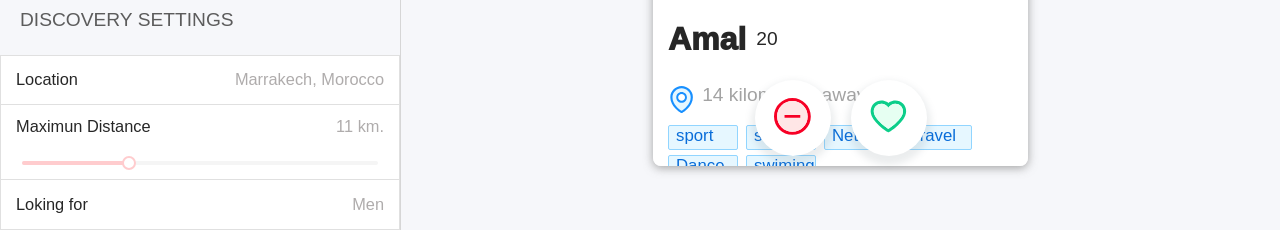
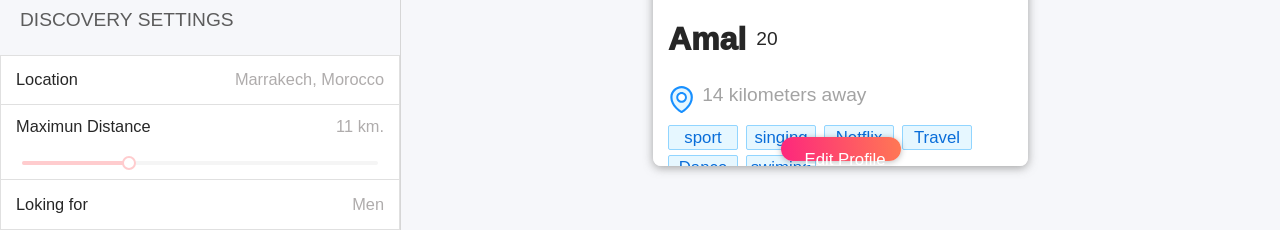
Before and after one commit to lamhidra-hamza/Matcha, a React (Create React App) app: page /app in a window 1280 px wide. Both pictures are taken after a click on the element 70 px from the left and 26 px from the top of the page. Shown: the part 568-798 px from the top of the page. Built offline with nearby package versions, Linux system fonts and the light colour scheme; a web font is replaced by a local one.

Commit message:
fix bugs

```diff
--- a/src/components/chatBox/ChatBox.js
+++ b/src/components/chatBox/ChatBox.js
@@ -29,62 +29,35 @@ export default function ChatBox() {
 
         <MessageReceived />
         <MessageSent />
-
-        <MessageReceived />
-
-        <MessageSent />
-
-        <MessageReceived />
-
-        <MessageSent />
-
-        <MessageReceived />
-
-        <MessageSent />
-
-        <MessageReceived />
-
-        <MessageSent />
-
-        <MessageReceived />
-
-        <MessageSent />
-
         <MessageReceived />
         <MessageSent />
-
-        <MessageReceived />
-
-        <MessageSent />
-                <MessageSent />
-
-
-        <MessageReceived />
-
-        <MessageSent />
-
         <MessageReceived />
         <MessageSent />
-
-        <MessageReceived />
-
-        <MessageSent />
-
-        <MessageReceived />
-
-        <MessageSent />
-
         <MessageReceived />
         <MessageSent />
-
         <MessageReceived />
-
         <MessageSent />
-
         <MessageReceived />
-
         <MessageSent />
-
+        <MessageReceived />
+        <MessageSent />
+        <MessageReceived />
+        <MessageSent />
+        <MessageSent />
+        <MessageReceived />
+        <MessageSent />
+        <MessageReceived />
+        <MessageSent />
+        <MessageReceived />
+        <MessageSent />
+        <MessageReceived />
+        <MessageSent />
+        <MessageReceived />
+        <MessageSent />
+        <MessageReceived />
+        <MessageSent />
+        <MessageReceived />
+        <MessageSent />
         <MessageReceived />
       </div>
       <div className="chatBoxInput">
@@ -99,7 +72,7 @@ export default function ChatBox() {
         </div>
         <div className="chatButton">
           <Button shape="round" className={'sentBtn'}>
-            send
+            Edit
           </Button>
         </div>
       </div>
--- a/src/components/editProfile/EditProfile.js
+++ b/src/components/editProfile/EditProfile.js
@@ -6,7 +6,7 @@ import { HeartTwoTone, EyeTwoTone } from '@ant-design/icons'
 import ProfileImgItem from '../profileImgItem/profileImgItem'
 import ProfileImgEmpty from '../profileImgIEmpty/profileImgIEmpty'
 import LikeViewItems from '../likeAndView/LikeViewItems'
-import { Slider, Input, Select } from 'antd'
+import { Slider, Input, Select, Button } from 'antd'
 
 export default function EditProfile() {
   const handleChange = () => {
@@ -125,6 +125,12 @@ export default function EditProfile() {
             </div>
           </div>
         </div>
+
+        <div className="floatBtn">
+          <Button shape="round" className={'saveProfileBtn'}>
+            Save
+          </Button>
+        </div>
       </div>
     </div>
   )
--- a/src/components/editProfile/EditProfile.scss
+++ b/src/components/editProfile/EditProfile.scss
@@ -1,7 +1,7 @@
 .editProfileContainer {
     color: #2d2d2d;
     background: #f6f7fa;
-    height: 100vh;
+    //height: 100vh;
     width: 100%;
     border-left: 1px #d6d6d6 solid;
     display: flex;
@@ -9,7 +9,7 @@
     align-items: center;
 
     .profileInfoConatainer {
-      height: 100vh;
+      height: calc(100% + 50px) ;
       width: 100%;
       overflow: auto;
 
@@ -123,3 +123,25 @@
     display: flex;
     flex-wrap: wrap;
 }
+
+.floatBtn {
+    position: absolute;
+    display: flex;
+    flex-direction: row;
+    z-index: 100;
+    align-items: center;
+}
+
+.saveProfileBtn {
+    color: white !important;
+    background: rgb(245,34,45) !important;
+    background: linear-gradient(262deg, #ff7854, #fd267d) !important;
+    border: none !important;
+    cursor: pointer;
+    width: 120px !important;
+    height: 3vh !important;
+    font-size: 1.2em !important;
+    font-weight: 500 !important;
+    box-shadow: 0 1px 6px 0 rgba(0,0,0,.27) !important;
+    margin: 5px;
+}
--- a/src/components/infoCard/InfoCard.css
+++ b/src/components/infoCard/InfoCard.css
@@ -71,13 +71,15 @@
     box-shadow: 0 5px 7px 4px rgba(112,125,134,0.14);
     background-color: #fff;
     border-radius: 50%;
-    width: 76px;
-    height: 76px;
-    font-size: 2.3rem;
+    width: 50px;
+    height: 50px;
+    font-size: 1.8rem;
     text-align: center;
     margin: 10px;
     cursor: pointer;
     padding: 10px;
+    display: flex;
+    align-items: center;
 }
 
 .personReactions {
@@ -85,4 +87,19 @@
     display: flex;
     flex-direction: row;
     z-index: 100;
+    align-items: center;
 }
+
+.editProfileBtn {
+    color: white !important;
+    background: rgb(245,34,45) !important;
+    background: linear-gradient(262deg, #ff7854, #fd267d) !important;
+    border: none !important;
+    cursor: pointer;
+    width: 120px !important;
+    height: 3vh !important;
+    font-size: 1.2em !important;
+    font-weight: 500 !important;
+    box-shadow: 0 1px 6px 0 rgba(0,0,0,.27) !important;
+    margin: 5px;
+}
--- a/src/components/infoCard/Infocard.js
+++ b/src/components/infoCard/Infocard.js
@@ -1,21 +1,26 @@
 import React from 'react'
-import { Carousel, Tag, Divider } from 'antd';
-import { EnvironmentTwoTone, HeartTwoTone, MinusCircleTwoTone } from '@ant-design/icons'
+import { Carousel, Tag, Divider, Button } from 'antd'
+import {
+  EnvironmentTwoTone,
+  HeartTwoTone,
+  MinusCircleTwoTone,
+} from '@ant-design/icons'
 
 import './InfoCard.css'
 
-const Infocard = props => {
-
+const Infocard = (props) => {
   const info = {
-        firstName: "Amal",
+    firstName: 'Amal',
     age: 20,
     distance: '14',
-        tags: ["sport", "singing", "Netflix", "Travel", "Dance", "swiming"],
-        status: "Hey I'm looking for new frindes !",
-        images: ["https://i.pinimg.com/originals/1a/20/b2/1a20b2ad94d5b6d6a25565c3ccc61ece.jpg",
-                "https://encrypted-tbn0.gstatic.com/images?q=tbn%3AANd9GcQScNAkshkRSpAWT0Qv-Mzrw5mUVSls-tGJ7g&usqp=CAU",
-                "https://i.pinimg.com/474x/66/94/7d/66947da4b8bba10226afd00ae5fa7eaa.jpg",
-        ]
+    tags: ['sport', 'singing', 'Netflix', 'Travel', 'Dance', 'swiming'],
+    status:
+      "Hey I'm looking for new frindes ksdjf kjsdf adsfsdklfj sdfjkasdkfjskjdf asdkjfakjdsf asdkjfkasdjf asdlfkjasf lakjsdf!",
+    images: [
+      'https://i.pinimg.com/originals/1a/20/b2/1a20b2ad94d5b6d6a25565c3ccc61ece.jpg',
+      'https://encrypted-tbn0.gstatic.com/images?q=tbn%3AANd9GcQScNAkshkRSpAWT0Qv-Mzrw5mUVSls-tGJ7g&usqp=CAU',
+      'https://i.pinimg.com/474x/66/94/7d/66947da4b8bba10226afd00ae5fa7eaa.jpg',
+    ],
   }
 
   return (
@@ -23,36 +28,68 @@ const Infocard = props => {
       <div className="infoCardContainer">
         <div className="infoPage">
           <Carousel dotPosition={'top'}>
-                        {info.images.map(image =>
+            {info.images.map((image) => (
               <div className="fiximg">
-                            <img alt="img-card" className="imgCard" src={image}/>
-                        </div>)}
+                <img alt="img-card" className="imgCard" src={image} />
+              </div>
+            ))}
           </Carousel>
-                    <div className="rowboxCard" style={{marginTop: '15px'}}>
+          <div className="rowboxCard" style={{ marginTop: '15px' }}>
             <h2 className="fisrtNameCard"> {info.firstName}</h2>
-                        <h4 style={{margin: '10px'}} className="smallfontCard">{info.age}</h4>
+            <h4 style={{ margin: '10px' }} className="smallfontCard">
+              {info.age}
+            </h4>
           </div>
           <div className="rowboxCard">
-                        <EnvironmentTwoTone style={{fontSize: '1.7rem'}} />
-                        <h4 className="smallfontCard" style={{color: '#a3a3a3'}}>{info.distance} kilometers away</h4>
+            <EnvironmentTwoTone style={{ fontSize: '1.7rem' }} />
+            <h4 className="smallfontCard" style={{ color: '#a3a3a3' }}>
+              {info.distance} kilometers away
+            </h4>
           </div>
-                    <div style={{display: 'flex', flexWrap: 'wrap', alignItems: 'space-between', marginRight: '15px', marginLeft:'15px'}}>
-                        {info.tags.map(tag =><Tag color="blue" style={{height: "25px", width:"70px", fontSize:'120%', marginTop: '5px'}}>{tag}</Tag>)}
+          <div
+            style={{
+              display: 'flex',
+              flexWrap: 'wrap',
+              alignItems: 'space-between',
+              marginRight: '15px',
+              marginLeft: '15px',
+            }}
+          >
+            {info.tags.map((tag) => (
+              <Tag
+                color="blue"
+                style={{
+                  height: '25px',
+                  width: '70px',
+                  fontSize: '120%',
+                  marginTop: '5px',
+                  padding: '2px 0px',
+                  textAlign: 'center',
+                }}
+              >
+                {tag}
+              </Tag>
+            ))}
           </div>
           <Divider orientation="center">Status</Divider>
           <div className="rowboxCard">
-                        <h4 style={{color: '#939292', fontSize: '1.3rem'}}>{info.status}</h4>
+            <h4 style={{ color: '#939292', fontSize: '1.3rem' }}>
+              {info.status}
+            </h4>
           </div>
-                    <Divider/>
-                    <Divider/>
+          <Divider />
         </div>
+
         <div className="personReactions">
-                    <div className="likePerson">
+          {/* <div className="likePerson">
                         <MinusCircleTwoTone  twoToneColor="#f70025"/>
                     </div>
                     <div className="likePerson">
                         <HeartTwoTone twoToneColor="#0cce8a" />
-                    </div>
+                    </div> */}
+          <Button shape="round" className={'editProfileBtn'}>
+            Edit Profile
+          </Button>
         </div>
       </div>
     </div>
--- a/src/components/messageReceived/MessageReceived.scss
+++ b/src/components/messageReceived/MessageReceived.scss
@@ -9,7 +9,7 @@
 .messageReceivedContent {
     background-color: #e2e2e2;
     height: auto;
-    width: 60%;
+    max-width: 60%;
     border-radius: 16px 16px 16px 4px;
     color: #727272;
     display: flex;
--- a/src/components/messageSent/MessageSent.scss
+++ b/src/components/messageSent/MessageSent.scss
@@ -10,7 +10,7 @@
 .messageSentContent {
     background-color: #3ca4ff;
     height: auto;
-    width: 60%;
+    max-width: 60%;
     border-radius: 16px 16px 4px 16px;
     color: white;
     display: flex;
```
Also changed, not shown: src/components/mobileProfileProfile/MobileProfileProfile.js (added, +44 -0 lines), src/components/mobileProfileProfile/MobileProfileProfile.scss (added, +37 -0 lines), src/components/mobileSection/MobileSection.js (+70 -19 lines). Lines whose indentation alone changed are shown as unchanged.
